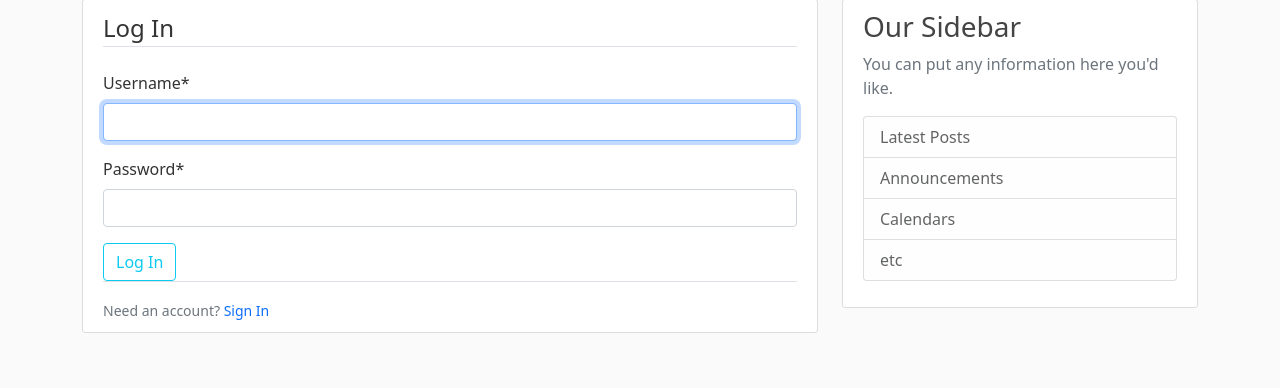
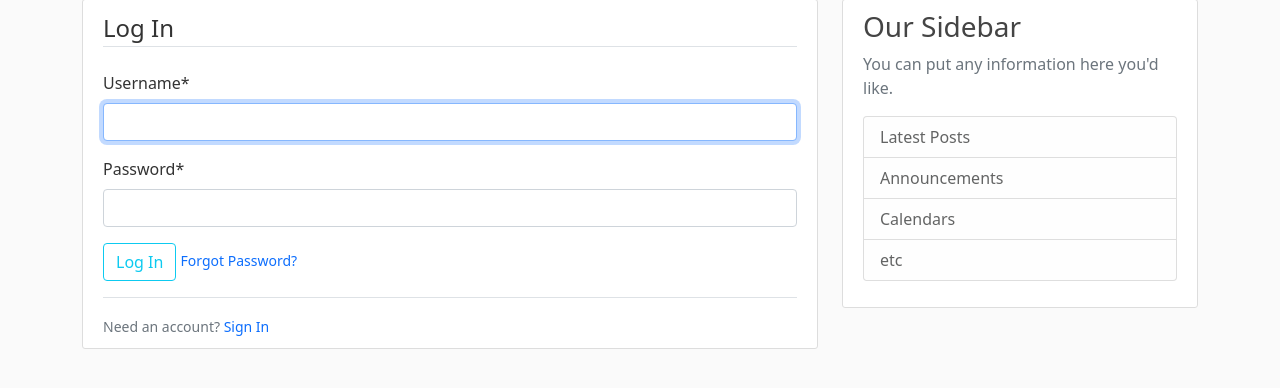
Before and after one commit to sfrivas/django-tutorial, a Django app: page /login/ in a window 1280 px wide. Shown: the part 81-469 px from the top of the page. Run offline with Django 3.2, Linux system fonts and the light colour scheme; some libraries are stand-ins or nearby versions.

Commit message:
Following tutorial video 12 to add functionality for email and password reset.

```diff
--- a/django_tutorial/urls.py
+++ b/django_tutorial/urls.py
@@ -27,6 +27,18 @@ urlpatterns = [
     path('register/', user_views.register, name='register'),
     path('login/', auth_views.LoginView.as_view(template_name='users/login.html'), name='login'),
     path('logout/', auth_views.LogoutView.as_view(template_name='users/logout.html'), name='logout'),
+    path('password-reset/',
+         auth_views.PasswordResetView.as_view(template_name='users/password_reset.html'),
+         name='password_reset'),
+    path('password-reset/done/',
+         auth_views.PasswordResetDoneView.as_view(template_name='users/password_reset_done.html'),
+         name='password_reset_done'),
+    path('password-reset-confirm/<uidb64>/<token>',
+         auth_views.PasswordResetConfirmView.as_view(template_name='users/password_reset_confirm.html'),
+         name='password_reset_confirm'),
+    path('password-reset-complete/',
+         auth_views.PasswordResetCompleteView.as_view(template_name='users/password_reset_complete.html'),
+         name='password_reset_complete'),
     path('profile/', user_views.profile, name='profile'),
 ]
 
--- a/users/templates/users/login.html
+++ b/users/templates/users/login.html
@@ -8,8 +8,11 @@
                 <legend class="border-bottom mb-4">Log In</legend>
                 {{ form|crispy }}
             </fieldset>
-            <div class="form-group">
+            <div class="form-group mb-3">
                 <button class="btn btn-outline-info" type="submit">Log In</button>
+                <small>
+                    <a href="{% url 'password_reset' %}">Forgot Password?</a>
+                </small>
             </div>
         </form>
         <div class="border-top pt-3">
--- /dev/null
+++ b/users/templates/users/password_reset_done.html
@@ -0,0 +1,6 @@
+{% extends "blog/base.html" %}
+{% block content %}
+    <div class="alert alert-info">
+        An email has been sent with instructions to reset your password.
+    </div>
+{% endblock content %}
```
Also changed, not shown: django_tutorial/settings.py (+7 -0 lines), users/templates/users/password_reset.html (added, +16 -0 lines), users/templates/users/password_reset_complete.html (added, +7 -0 lines), users/templates/users/password_reset_confirm.html (added, +16 -0 lines), db.sqlite3.
